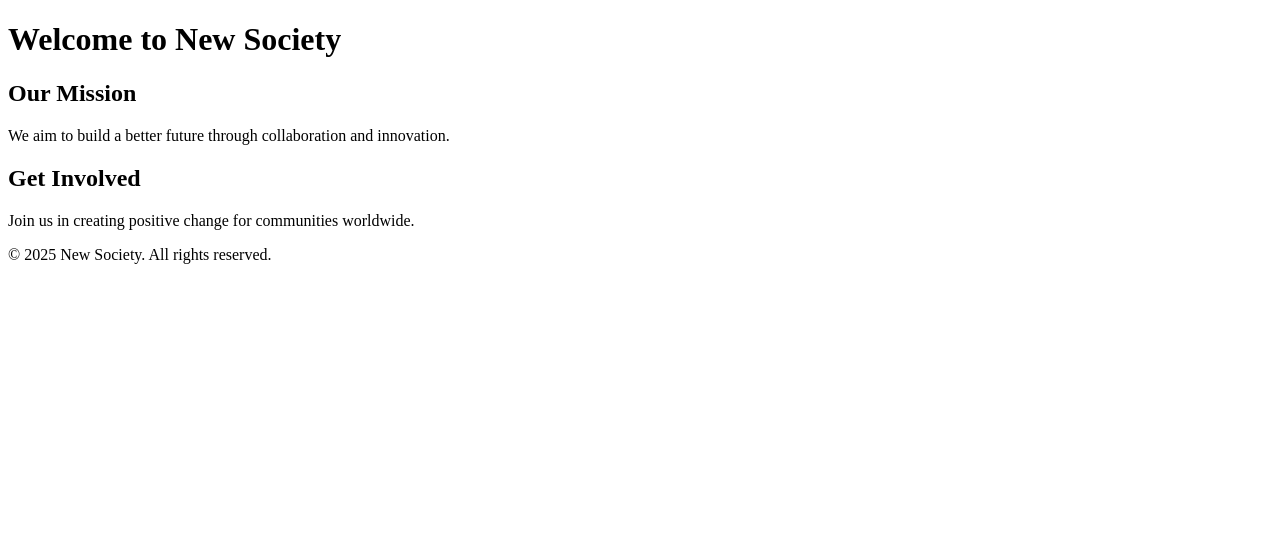
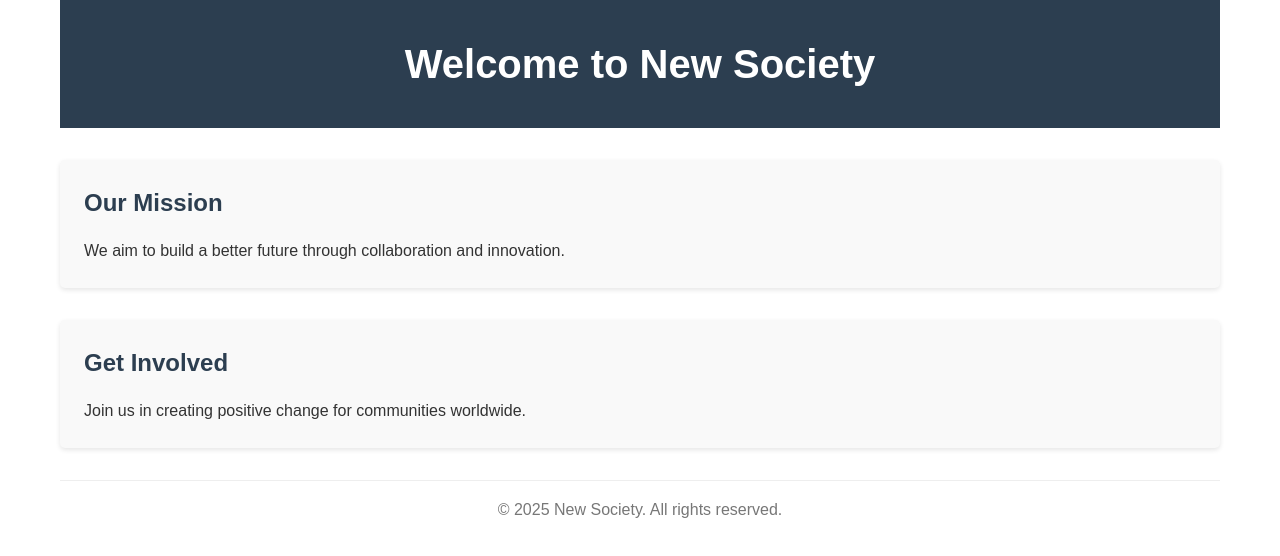
Before and after one commit to Blutchy1/new-society-test, a plain HTML site: page index.html in a window 1280 px wide. Drawn offline with Linux system fonts and the light colour scheme.

Commit message:
Add CSS styling and link it in the HTML

```diff
--- a/index.html
+++ b/index.html
@@ -4,6 +4,7 @@
     <meta charset="UTF-8">
     <meta name="viewport" content="width=device-width, initial-scale=1.0">
     <title>New Society</title>
+    <link rel="stylesheet" href="styles.css">
 </head>
 <body>
     <header>
--- /dev/null
+++ b/styles.css
@@ -0,0 +1,48 @@
+/* Basic styling for New Society website */
+* {
+    margin: 0;
+    padding: 0;
+    box-sizing: border-box;
+}
+
+body {
+    font-family: 'Arial', sans-serif;
+    line-height: 1.6;
+    color: #333;
+    max-width: 1200px;
+    margin: 0 auto;
+    padding: 0 20px;
+}
+
+header {
+    background-color: #2c3e50;
+    color: white;
+    text-align: center;
+    padding: 2rem 0;
+    margin-bottom: 2rem;
+}
+
+h1 {
+    font-size: 2.5rem;
+}
+
+h2 {
+    color: #2c3e50;
+    margin-bottom: 1rem;
+}
+
+section {
+    margin-bottom: 2rem;
+    padding: 1.5rem;
+    background-color: #f9f9f9;
+    border-radius: 5px;
+    box-shadow: 0 2px 5px rgba(0,0,0,0.1);
+}
+
+footer {
+    text-align: center;
+    padding: 1rem 0;
+    margin-top: 2rem;
+    border-top: 1px solid #eee;
+    color: #777;
+}
```
